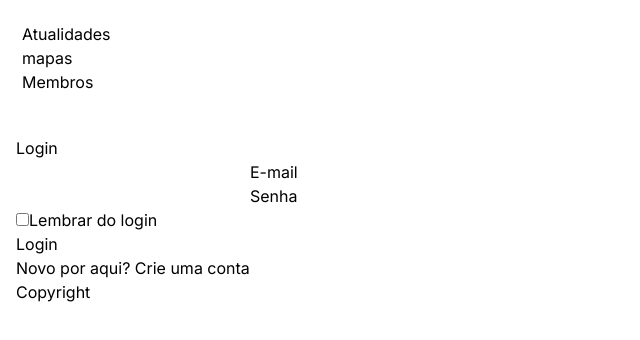
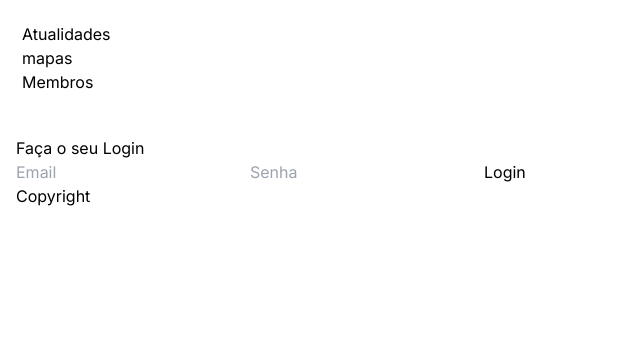
Before and after one commit to ShinjiTani67/globalsolution_webdev_vidanaagua, a Next.js app: page /pages/Login in a window 1280 px wide. Shown: the top 340 px of the page, without its empty margins (0-640 px from the left). Built offline with nearby package versions, Linux system fonts and the light colour scheme.

Commit message:
update login form

```diff
--- /dev/null
+++ b/app/components/LoginForm.tsx
@@ -0,0 +1,23 @@
+"use client";
+import React from 'react'
+
+const LoginForm = () => {
+  return (
+    <div>
+      <form>
+        <h2>Faça o seu Login</h2>
+        <input
+        type='email'
+        placeholder='Email'
+        className='inputEmail'/>
+        <input
+        type='passwors'
+        placeholder='Senha'
+        className='inputSenha'/>
+        <button>Login</button>
+      </form>
+    </div>
+  )
+}
+
+export default LoginForm
--- a/app/pages/Login/page.tsx
+++ b/app/pages/Login/page.tsx
@@ -1,7 +1,7 @@
 import React from 'react'
-import Link from 'next/link'
 import Header from '@/app/components/Header';
 import Footer from '@/app/components/Footer';
+import LoginForm from '@/app/components/LoginForm';
 
 const Login = () => {
 
@@ -9,28 +9,7 @@ const Login = () => {
     <>
     <Header></Header>
     <div className='login'>
-      <div className="text"></div>
-      <div>
-          <h1>Login</h1>
-          <div>
-            <input type="email"/>
-            <label htmlFor="">E-mail</label>
-          </div>
-          <div>
-            <input type="psw"/>
-            <label htmlFor="">Senha</label>
-          </div>
-          <div>
-            <div>
-              <input type="checkbox" name="" id=""/>
-              <label htmlFor="Remember Me">Lembrar do login</label>
-            </div>
-            <button type="submit">Login</button>
-            <div>
-              <span>Novo por aqui? <Link href='/cadastro'>Crie uma conta</Link></span>
-            </div>
-          </div>
-      </div>
+      <LoginForm></LoginForm>
     </div>
     <Footer></Footer>
     </>
```
